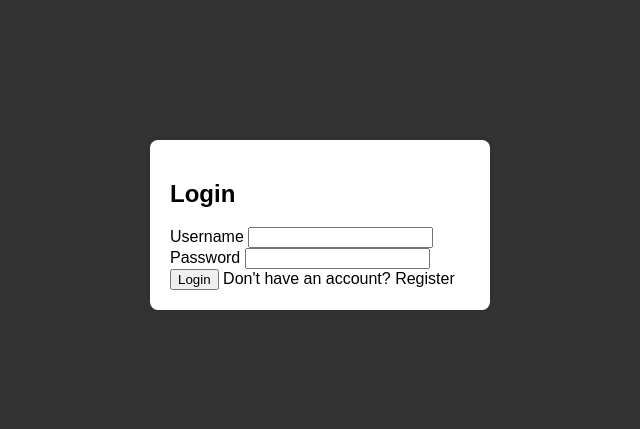
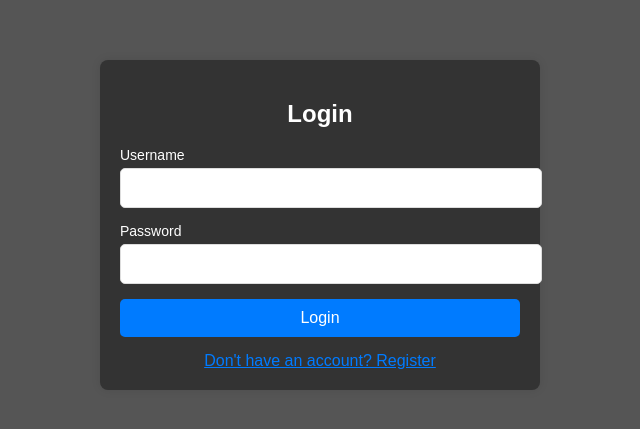
Before and after one commit to NdolwaVincent/PascoPrimeGlobal, a plain HTML site: page Register.html in a window 1280 px wide. Shown: the part 175-604 px from the top of the page, without its empty margins (320-960 px from the left). Drawn offline with Linux system fonts and the light colour scheme.

Commit message:
Update dash.css

```diff
--- a/dash.css
+++ b/dash.css
@@ -1,52 +1,72 @@
-/* Basic Styles */
 body {
-  font-family: Arial, sans-serif;
     display: flex;
     justify-content: center;
     align-items: center;
     height: 100vh;
+    font-family: Arial, sans-serif;
     margin: 0;
-  background-color: #333;
+    background-color: #555;
 }
 
 .container {
-  width: 300px;
-  background-color: white;
+    width: 100%;
+    max-width: 400px;
     padding: 20px;
+    background-color: #333;
+    border-radius: 8px;
     box-shadow: 0 0 10px rgba(0, 0, 0, 0.1);
-  border-radius: 8px;
 }
 
-.form h2 {
+h2 {
     text-align: center;
+    color: white;
 }
 
-.form input {
+.form-group {
+    margin-bottom: 15px;
+}
+
+label {
+    display: block;
+    font-size: 14px;
+    margin-bottom: 5px;
+    color: white;
+}
+
+input[type="text"], input[type="email"], input[type="password"], input[type="tel"] {
     width: 100%;
     padding: 10px;
-  margin: 10px 0;
-  border: 1px solid #ccc;
+    border: 1px solid #ddd;
     border-radius: 5px;
+    font-size: 16px;
 }
 
-.form button {
+.btn {
     width: 100%;
     padding: 10px;
-  background-color: #2980b9;
-  color: white;
+    font-size: 16px;
     border: none;
     border-radius: 5px;
+    background-color: #007bff;
+    color: #fff;
     cursor: pointer;
 }
 
-.form button:hover {
-  background-color: #1f6d8c;
+.btn:hover {
+    background-color: #0056b3;
 }
 
-.form p {
+.toggle-link {
+    display: block;
     text-align: center;
+    margin-top: 15px;
+    color: #007bff;
+    cursor: pointer;
+    text-decoration: underline;
 }
 
-.hidden {
-  display: none;
+.error {
+    color: red;
+    font-size: 12px;
+    margin-top: 5px;
 }
```
Lines whose indentation alone changed are shown as unchanged.
